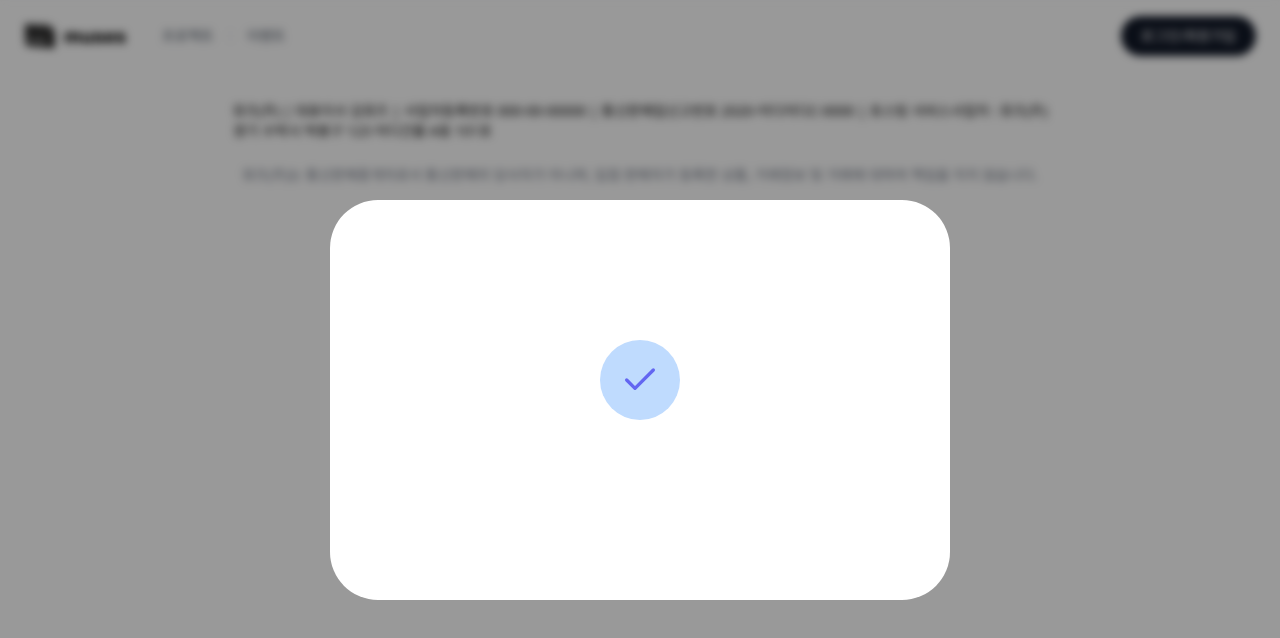
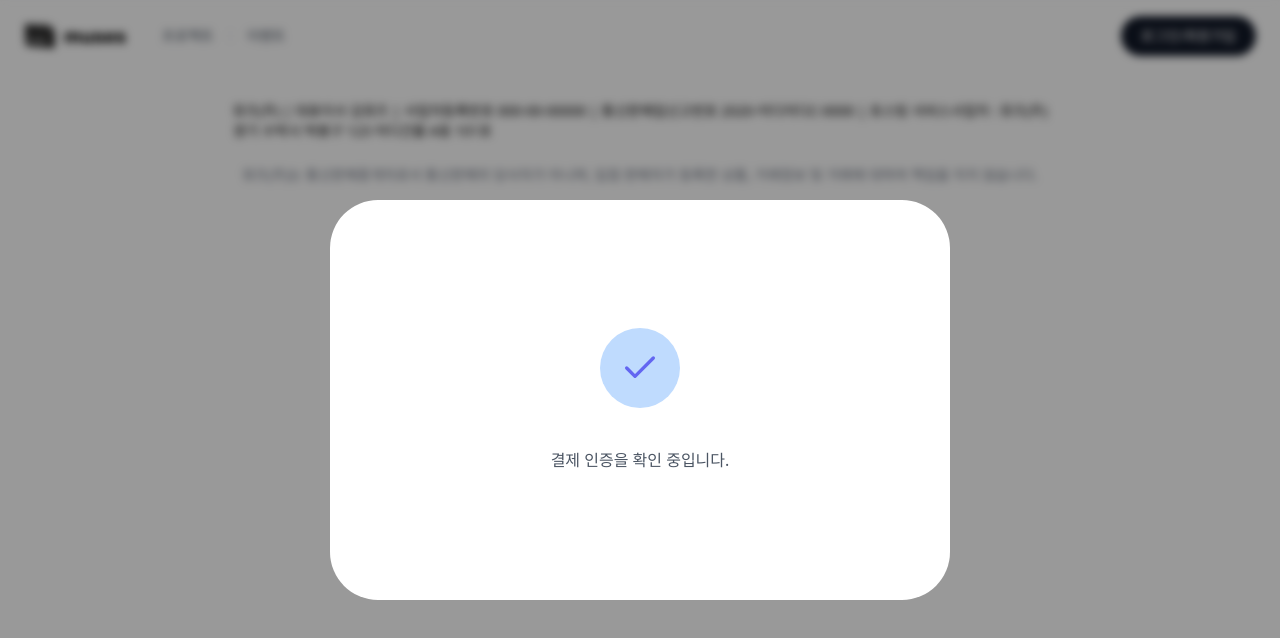
Before and after one commit to gkdmsgus/Muses-, a React (Vite) app: page /billing/success in a window 1280 px wide. Shown: the top 638 px of the page. Built offline with nearby package versions, Linux system fonts and the light colour scheme; no server answers; a web font is replaced by a local one.

Commit message:
chore: 버튼 클릭 시 경로 변경

```diff
--- a/src/components/LandingPage/LandingBanner.tsx
+++ b/src/components/LandingPage/LandingBanner.tsx
@@ -94,7 +94,7 @@
           <FadeIn delay={800}>
             <div className="pt-4">
               <button
-                onClick={() => navigate('/create')}
+                onClick={() => navigate('/projects')}
                 className="flex gap-2 items-center px-10 py-5 shadow-[0px_8px_10px_-6px_rgba(233,213,255,1.00)] shadow-[0px_20px_25px_-5px_rgba(233,213,255,1.00)] rounded-full bg-mainBlack text-white font-boldFont text-xl transition-transform cursor-pointer hover:scale-105"
               >
                 프로젝트 시작하기
--- a/src/components/ProjectDetailPage/ProjectRewardList.tsx
+++ b/src/components/ProjectDetailPage/ProjectRewardList.tsx
@@ -2,12 +2,14 @@
 import { type ProjectReward } from '../../types/projectDetails';
 import { MOCK_PROJECT_DETAILS } from '../../mocks/projectDetail';
 import { ProjectRewardCard } from './ProjectRewardCard';
+import { useNavigate } from 'react-router-dom';
 
 interface ProjectRewardListProps {
   projectId: number;
 }
 
 export const ProjectRewardList = ({ projectId }: ProjectRewardListProps) => {
+  const navigate = useNavigate();
   const [selectedQuantities, setSelectedQuantities] = useState<
     Record<number, number>
   >({});
@@ -76,7 +78,8 @@
   // 결제 처리 api 연동
   const handlePayment = async () => {
     if (selectedRewards.length === 0) return;
-    setPaymentError('결제 기능은 준비 중입니다.');
+    //setPaymentError('결제 기능은 준비 중입니다.');
+    navigate('/billing/success?status=success');
   };
 
   return (
--- a/src/pages/BillingSuccessPage.tsx
+++ b/src/pages/BillingSuccessPage.tsx
@@ -1,8 +1,10 @@
-import { useNavigate } from 'react-router-dom';
+import { useNavigate, useSearchParams } from 'react-router-dom';
 import { CheckIcon } from 'lucide-react';
 
 export default function BillingSuccessPage() {
   const navigate = useNavigate();
+  const [searchParams] = useSearchParams();
+  const status = searchParams.get('status') ?? 'loading';
 
   return (
     <div className="fixed inset-0 z-50 flex items-center justify-center px-6 font-mainFont">
```
